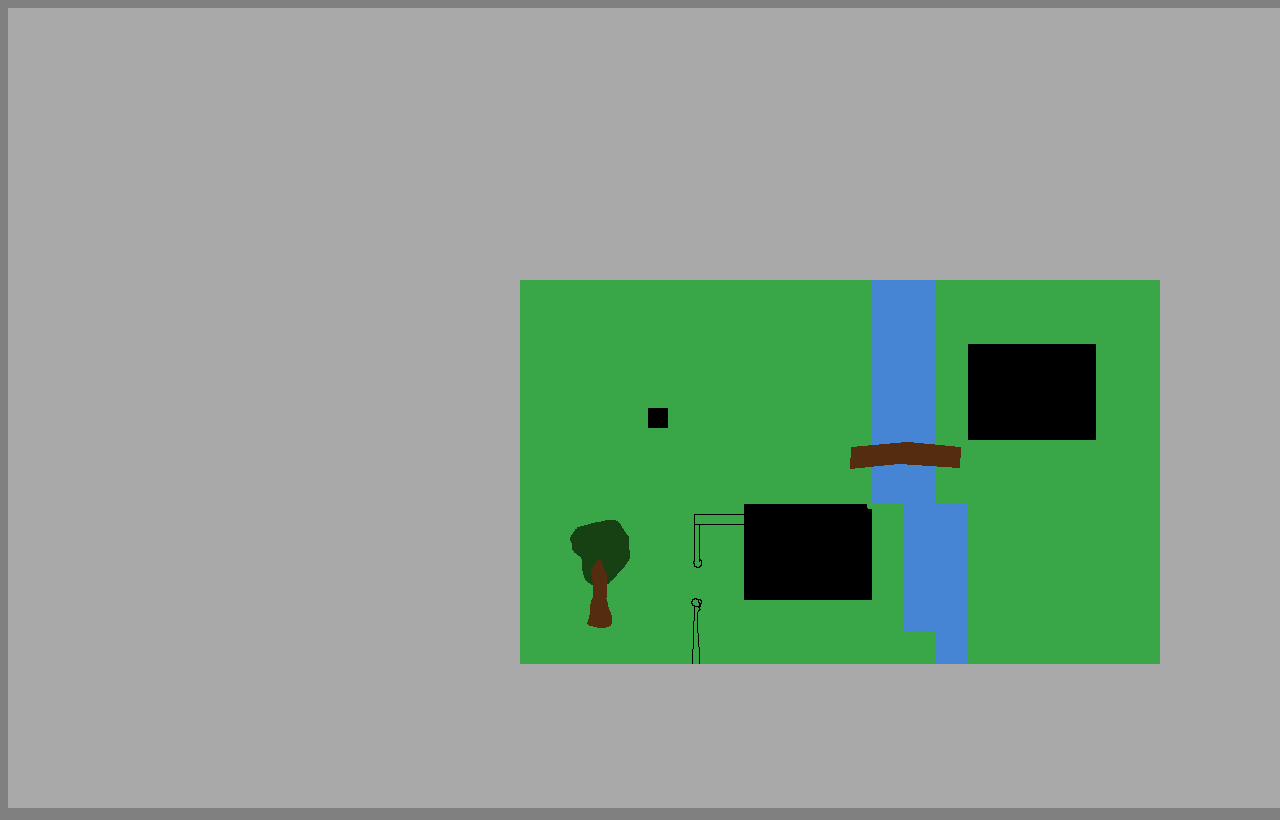
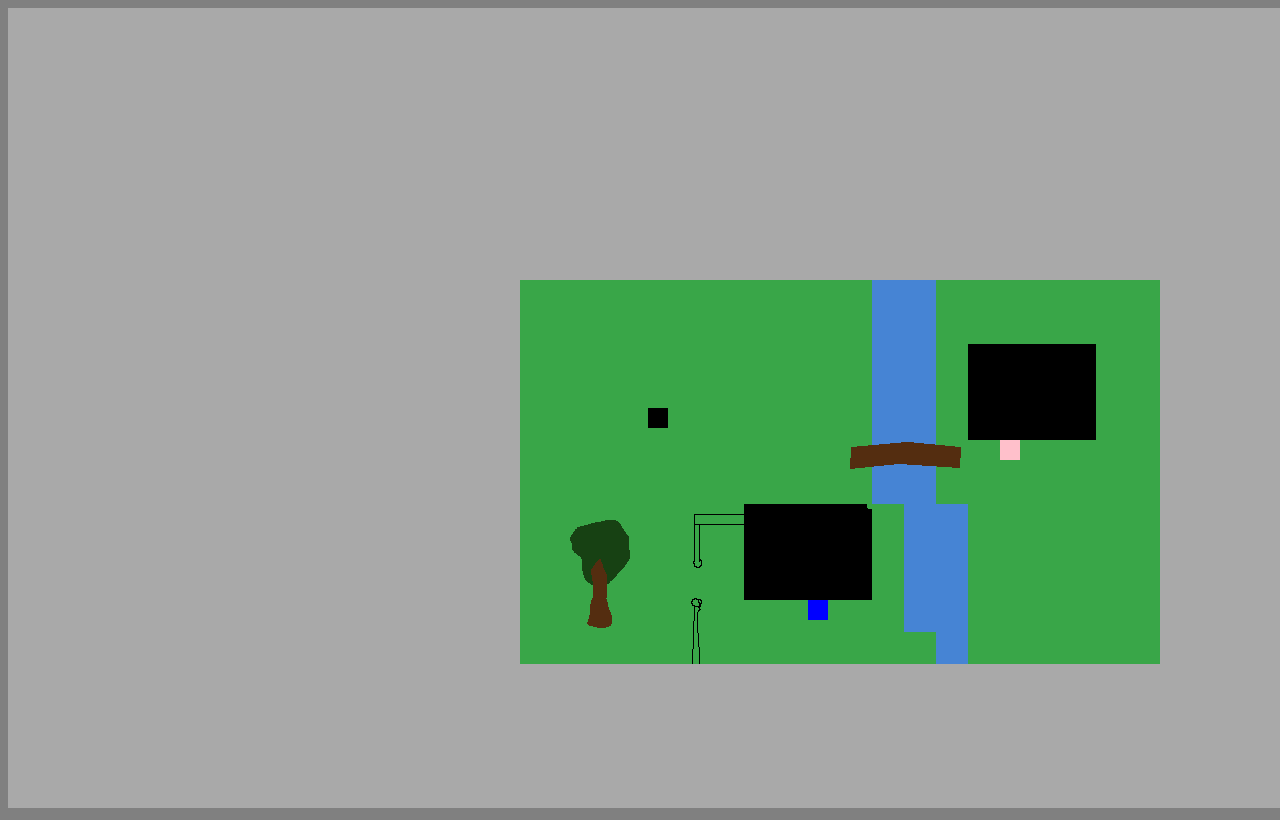
Before and after one commit to KeithChasen/rpg-vanila-js, a plain HTML site: page index.html in a window 1280 px wide. Drawn offline with Linux system fonts and the light colour scheme.

Commit message:
npcs placed on the map

```diff
--- a/index.html
+++ b/index.html
@@ -17,6 +17,7 @@
     <script src="src/Vector.js"></script>
     <script src="src/Person.js"></script>
     <script src="src/Player.js"></script>
+    <script src="src/NPC.js"></script>
     <script src="src/GameMap.js"></script>
     <script src="src/Game.js"></script>
     <script src="main.js"></script>
--- a/src/Game.js
+++ b/src/Game.js
@@ -5,6 +5,8 @@ class Game {
     controller = null;
 
     player = null;
+
+    npcs = [];
 
     map = null;
 
@@ -17,9 +19,7 @@ class Game {
         // make this conditional
         const level = levelMaps.main;
 
-        const { player, walls, squareSize, mapSize, lowerImage, topImage } =  level;
-
-        console.log(walls, 'w')
+        const { player, walls, squareSize, mapSize, lowerImage, topImage, npc } =  level;
 
         this.map = new GameMap();
 
@@ -33,6 +33,21 @@ class Game {
         this.map.setUpper(topImage);
 
         this.spawnPlayer(player.x, player.y, walls);
+
+        if (npc.length) {
+            npc.forEach(n => {
+                const npc = new NPC(n.name, n.color);
+                npc.setCanvas(this.cnv);
+                npc.setContext(this.ctx);
+                npc.setPosition(n.position.x, n.position.y);
+
+                npc.setSquareSize(this.map.squareSize);
+
+                npc.setPlayer(this.player)
+
+                this.npcs.push(npc);
+            })
+        }
     }
 
     playerMovement() {
@@ -49,6 +64,8 @@ class Game {
 
     sRender() {
         this.map.drawLower();
+
+        this.npcs.forEach(n => n.draw());
 
         this.player.draw();
 
@@ -77,11 +94,6 @@ class Game {
         this.player.setSquareSize(this.map.squareSize);
         this.player.setWalls(walls);
 
-
-            // mapBorders,
-            // walls
-        // );
-
         this.map.setPlayer(this.player);
     }
 
--- a/src/GameMap.js
+++ b/src/GameMap.js
@@ -71,6 +71,11 @@ class GameMap {
     }
 
     drawInMovement(image) {
+        // console.log({
+        //     x: this.whereToPlace.x,
+        //     y: this.whereToPlace.y
+        // })
+
         this.ctx.drawImage(
             image,
 
--- /dev/null
+++ b/src/NPC.js
@@ -0,0 +1,53 @@
+class NPC extends Person {
+    name = '';
+    color = 'red';
+
+    player = null;
+
+    constructor(name, color) {
+        super()
+        this.name = name;
+        this.color = color;
+    }
+
+    setPlayer(player) {
+        this.player = player
+    }
+
+    calculatePosition() {
+        // initially place npcs in the middle of the screen as the hero and the map
+        // this.cnv.width / 2
+        // this.cnv.height / 2
+        const xMiddlePart = this.cnv.width / 2;
+        const yMiddlePart = this.cnv.height / 2;
+
+        // next -> add x,y npc coordinates from config and multiple by "squareSize"
+        const resizedNativeX = this.position.x * this.squareSize;
+        const resizedNativeY = this.position.y * this.squareSize;
+
+        // finally -> move npcs on the screen together with map when player is moving
+        // (make it depend on player's position)
+        // (x - this.player.position.x)
+        // (y - this.player.position.y)
+        const x = xMiddlePart + resizedNativeX - this.player.position.x;
+        const y = yMiddlePart + resizedNativeY - this.player.position.y;
+
+        return { x, y };
+    }
+
+    draw() {
+        if (!this.ctx) return ;
+
+        const { x, y } = this.calculatePosition();
+
+        this.ctx.beginPath();
+        this.ctx.rect(
+            x,
+            y,
+            this.w,
+            this.h
+        );
+        this.ctx.fillStyle = this.color;
+        this.ctx.fill();
+    }
+}
--- a/src/Person.js
+++ b/src/Person.js
@@ -2,6 +2,17 @@ class Person {
     position = new Vector(0, 0);
     velocity = new Vector(0, 0);
     speed = 2;
+
+    mapBorders = null;
+    squareSize = 0;
+
+    setSquareSize(squareSize){
+        this.squareSize = squareSize;
+    }
+
+    setMapBorders(mapBorders) {
+        this.mapBorders = mapBorders;
+    }
 
     w = 20;
     h = 20;
--- a/src/Player.js
+++ b/src/Player.js
@@ -1,20 +1,11 @@
 class Player extends Person {
     controllers = null;
-    mapBorders = null;
-    squareSize = 0;
+
     walls = [];
 
     constructor() {
         super();
         this.controllers = new Controllers();
-    }
-
-    setSquareSize(squareSize){
-        this.squareSize = squareSize;
-    }
-
-    setMapBorders(mapBorders) {
-        this.mapBorders = mapBorders;
     }
 
     setWalls(walls) {
@@ -98,6 +89,7 @@ class Player extends Person {
             this.w,
             this.h
         );
+        this.ctx.fillStyle = 'black';
         this.ctx.fill();
     }
 
--- a/src/levels/main.js
+++ b/src/levels/main.js
@@ -29,11 +29,13 @@ const levelMaps = {
         npc: [
             {
                 name: 'Ollard',
-                position: { x: 9, y: 10 }
+                position: { x: 9, y: 10 },
+                color: 'blue'
             },
             {
                 name: 'Jane',
-                position: { x: 15, y: 5 }
+                position: { x: 15, y: 5 },
+                color: 'pink'
             }
         ]
     }
```
